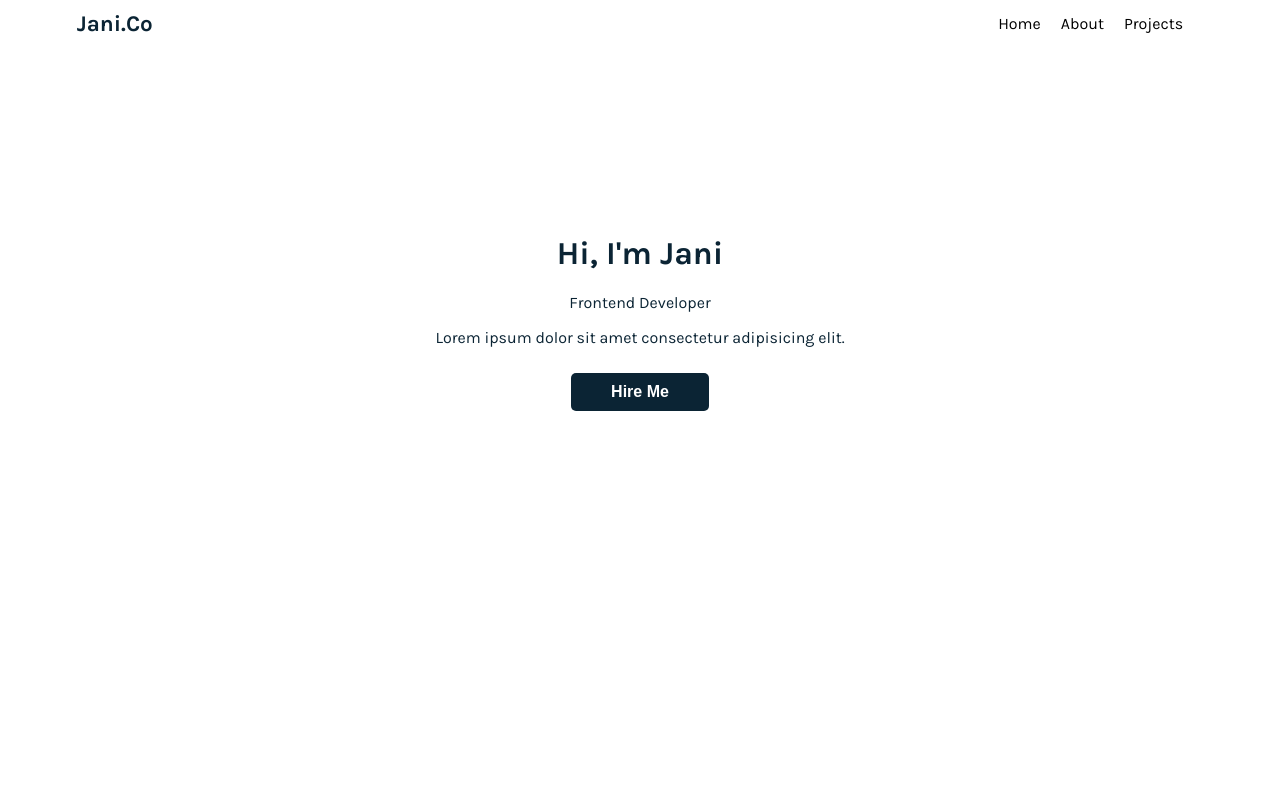
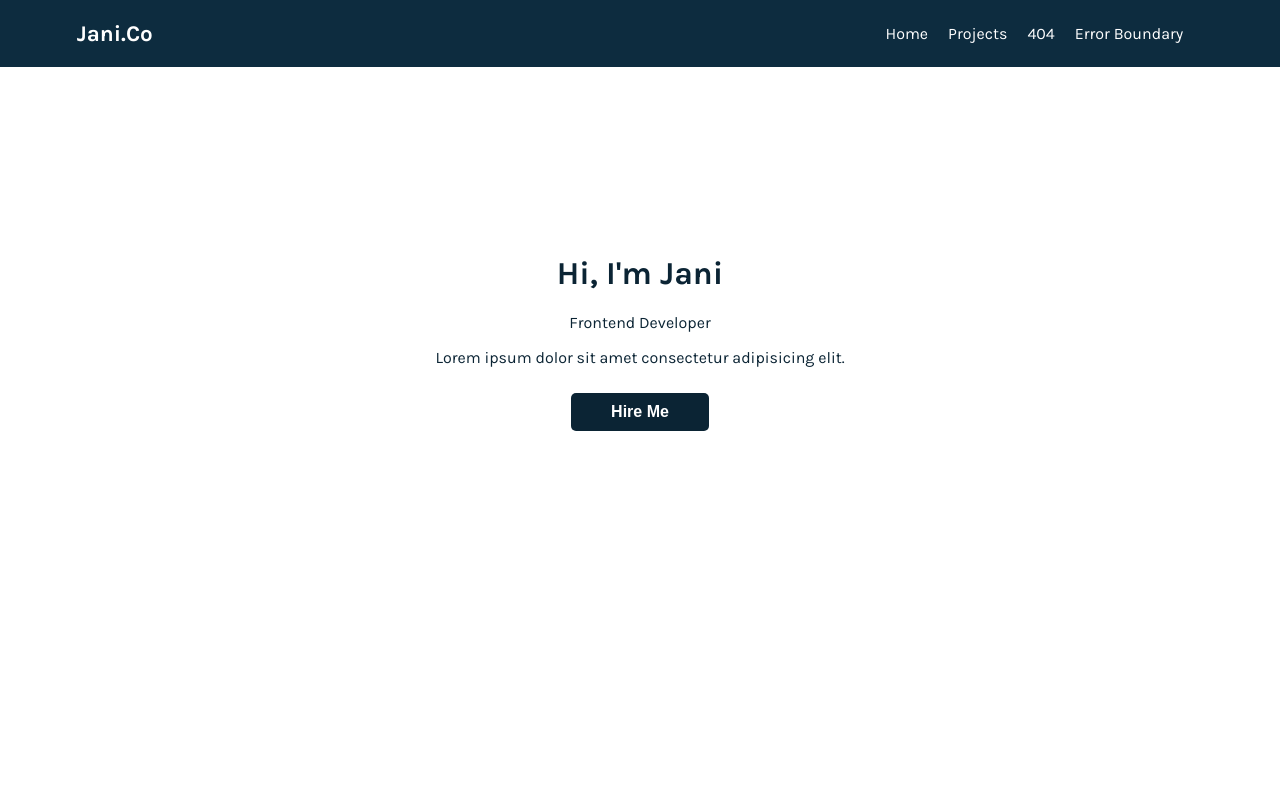
Before and after one commit to Tijani-zainab/altschool-second-sem-examination, a React (Create React App) app: page / in a window 1280 px wide. Shown: the top 800 px of the page. Built offline with nearby package versions, Linux system fonts and the light colour scheme; no server answers.

Commit message:
fix routes to seperate pages

```diff
--- a/src/Components/Navbar/Navbar.js
+++ b/src/Components/Navbar/Navbar.js
@@ -1,17 +1,18 @@
 import './Navbar.scss';
 import { Twirl as Hamburger } from 'hamburger-react';
-import { HashLink } from 'react-router-hash-link';
+import { Link, NavLink } from 'react-router-dom';
 import { useState } from 'react';
 
 const Navbar = () => {
 
     const [isOpen, setOpen] = useState(false);
 
-    let hashlinks = [
-        {to: '/#home', label: 'Home'},
-        {to: '/#about', label: 'About'},
-        {to: '/#projects', label: 'Projects'},
-    ]
+    let links = [
+        {to: '/', label: 'Home'},
+        {to: '/projects', label: 'Projects'},
+        {to: '/404', label: '404'},
+        {to: '/errorBoundary', label: 'Error Boundary'},
+    ];
 
     return (
         <div className='navbar'>
@@ -21,9 +22,9 @@ const Navbar = () => {
 
             <nav className='nav'>
                 <ul className='navbar--links'>
-                    {hashlinks.map((link, index) => {
+                    {links.map((link, index) => {
                         return (
-                            <li key={index}> <HashLink className='li-link' to={link.to}>{link.label}</HashLink> </li>
+                            <li key={index}> <NavLink className='li-link' to={link.to}>{link.label}</NavLink> </li>
                         )
                     })}
 
--- a/src/Components/Navbar/Navbar.scss
+++ b/src/Components/Navbar/Navbar.scss
@@ -2,9 +2,9 @@
     display: flex;
     align-items: center;
     justify-content: space-between;
-    // background-color:  #0058cc;
-    color: #0b2434;
-    padding: 10px 6%;
+    background-color:  #0d2c3f;
+    color: #fff;
+    padding: 20px 6%;
 }
 
 .header h1 {
@@ -23,12 +23,12 @@
 .navbar--links .li-link {
     text-decoration: none;
     margin: 0 10px;
-    color: #000;
+    color: #fff;
 }
 
 .navbar--links .li-link:hover {
-    color: #0b2434;
-    border-bottom: #000 2px solid;
+    color: #fff;
+    border-bottom: #fff 2px solid;
 }
 
 .hamburger {
--- a/src/Components/ReachOut/ReachOut.scss
+++ b/src/Components/ReachOut/ReachOut.scss
@@ -8,12 +8,6 @@
 .reachout-avater {
     width: 100%;
     border-radius: 6px;
-}
-
-.fa-chevron-down {
-    font-size: 2rem;
-    color: #0b2434;
-    margin: 0 10px;
 }
 
 .back-to-top {
--- a/src/Components/Routing/Routing.js
+++ b/src/Components/Routing/Routing.js
@@ -1,12 +1,14 @@
 import { Routes, Route } from 'react-router-dom';
 import { NotFound, Projects, Landing } from '../../Pages';
+import ErrorBoundary from '../../ErrorBoundary/ErrorBoundary';
 
 const Routing = () => {
     return (
         <Routes>
-            {/* <Route path='/' element={<Landing />} /> */}
+            <Route path='/' element={<Landing />} />
             <Route path='/projects' element={<Projects />} />
-            {/* <Route path='*' element={<NotFound />} /> */}
+            <Route path="*" element={<NotFound />} />
+            <Route path='/errorBoundary' element={<ErrorBoundary />} />
         </Routes>
     );
 };
--- a/src/Pages/Landing/Landing.js
+++ b/src/Pages/Landing/Landing.js
@@ -3,7 +3,7 @@ import { Navbar, Hero} from "../../Components";
 
 const Portfolio = () => {
     return (
-        <div className='Landing' id='home'>
+        <div className='Landing'>
             <Navbar />
             <Hero />
         </div>
--- a/src/Pages/Projects/Projects.js
+++ b/src/Pages/Projects/Projects.js
@@ -67,7 +67,7 @@ const Projects = () => {
     };
 
     return (
-        <div className='projects' id='projects'>
+        <div className='projects'>
 
             <p className='project-header'>
                 <h1>My Recent Completed Projects</h1>
```
Also changed, not shown: src/Components/ReachOut/ReachOut.js (line endings or trailing spaces), 2 other files (tests, documents, lock files or other folders).
